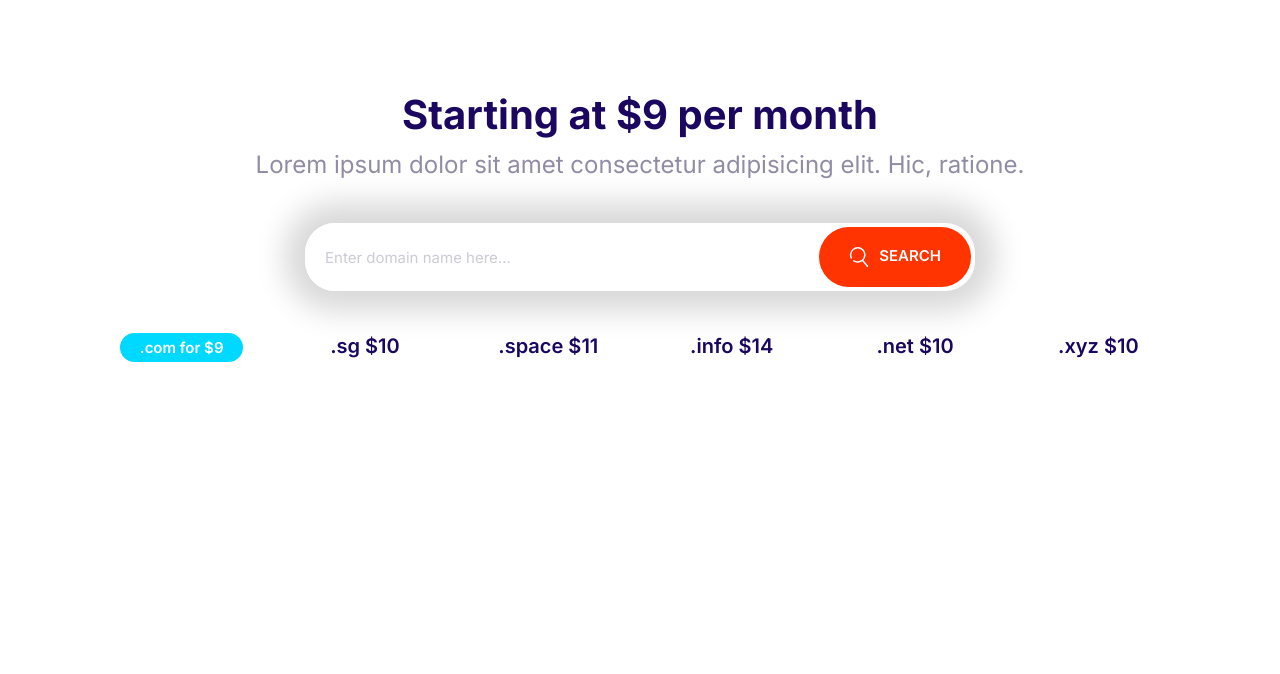
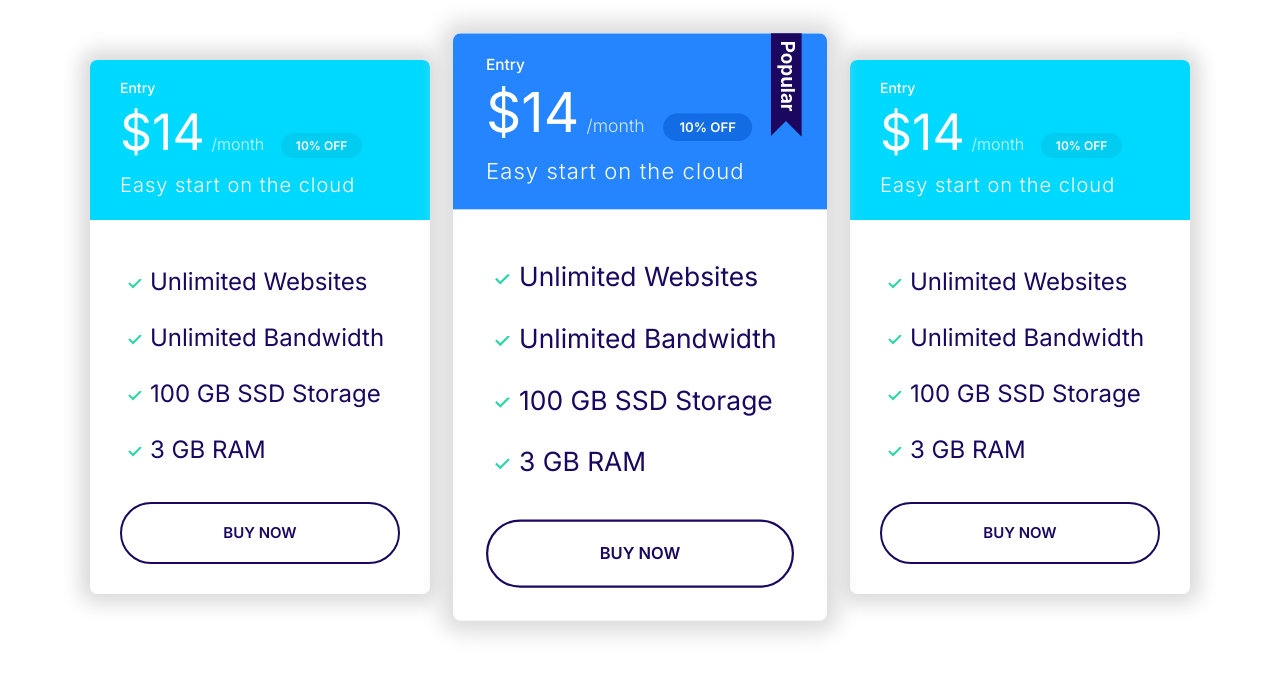
Before and after one commit to Klemen03/My-First-Website, a plain HTML site: page index.html in a window 1280 px wide. Drawn offline with Linux system fonts and the light colour scheme.

Commit message:
Build the plans block component.

```diff
--- a/css/styles.css
+++ b/css/styles.css
@@ -327,7 +327,15 @@ a {
   background: #02cdf1;
 }
 
+.card--primary .badge--primary {
+  background: #126de4;
+}
+
 /* Plans */
+.plan {
+  transition: transform 0.2s ease-out;
+}
+
 .plan__name {
   color: #fff;
   margin: 0;
@@ -357,6 +365,10 @@ a {
   margin-bottom: 2rem;
 }
 
+.plan--popular {
+  transform: scale(1.1);
+}
+
 .plan--popular .card__header {
   position: relative;
 }
@@ -368,6 +380,14 @@ a {
   position: absolute;
   top: -6px;
   right: 5%;
+}
+
+.plan:hover {
+  transform: scale(1.05);
+}
+
+.plan--popular:hover {
+  transform: scale(1.15);
 }
 
 @media screen and (min-width: 1024px) {
@@ -722,3 +742,13 @@ a {
     grid-template-columns: repeat(auto-fit, minmax(10rem, 1fr));
   }
 }
+
+/* Plans Block */
+.block-plans .grid {
+  gap: 8rem 4rem;
+}
+
+.block-plans .card {
+  max-width: 500px;
+  margin: 0 auto;
+}
--- a/index.html
+++ b/index.html
@@ -14,33 +14,69 @@
     <link rel="stylesheet" href="./css/styles.css" />
   </head>
   <body>
-    <section class="block container block-domain">
-      <header class="block__header">
-        <h2>Starting at $9 per month</h2>
-        <p>
-          Lorem ipsum dolor sit amet consectetur adipisicing elit. Hic, ratione.
-        </p>
-      </header>
-      <div class="input-group">
-        <input
-          type="text"
-          class="input"
-          placeholder="Enter domain name here..."
-        />
-        <button class="btn btn--accent">
-          <svg class="icon icon--white">
-            <use xlink:href="images/customsprite.svg#search"></use></svg
-          >Search
-        </button>
+    <section class="block container block-plans">
+      <div class="grid grid--1x3">
+        <div class="plan">
+          <div class="card card--secondary">
+            <header class="card__header">
+              <h3 class="plan__name">Entry</h3>
+              <span class="plan__price">$14</span>
+              <span class="plan__billing-cycle">/month</span>
+              <span class="badge badge--secondary badge--small">10% OFF</span>
+              <span class="plan__description">Easy start on the cloud</span>
+            </header>
+            <div class="card__body">
+              <ul class="list list--tick">
+                <li class="list__item">Unlimited Websites</li>
+                <li class="list__item">Unlimited Bandwidth</li>
+                <li class="list__item">100 GB SSD Storage</li>
+                <li class="list__item">3 GB RAM</li>
+              </ul>
+              <button class="btn btn--outline btn--block">Buy now</button>
+            </div>
+          </div>
+        </div>
+        <div class="plan plan--popular">
+          <div class="card card--primary">
+            <header class="card__header">
+              <h3 class="plan__name">Entry</h3>
+              <span class="plan__price">$14</span>
+              <span class="plan__billing-cycle">/month</span>
+              <span class="badge badge--primary badge--small">10% OFF</span>
+              <span class="plan__description">Easy start on the cloud</span>
+            </header>
+            <div class="card__body">
+              <ul class="list list--tick">
+                <li class="list__item">Unlimited Websites</li>
+                <li class="list__item">Unlimited Bandwidth</li>
+                <li class="list__item">100 GB SSD Storage</li>
+                <li class="list__item">3 GB RAM</li>
+              </ul>
+              <button class="btn btn--outline btn--block">Buy now</button>
+            </div>
+          </div>
+        </div>
+        <div class="plan">
+          <div class="card card--secondary">
+            <header class="card__header">
+              <h3 class="plan__name">Entry</h3>
+              <span class="plan__price">$14</span>
+              <span class="plan__billing-cycle">/month</span>
+              <span class="badge badge--secondary badge--small">10% OFF</span>
+              <span class="plan__description">Easy start on the cloud</span>
+            </header>
+            <div class="card__body">
+              <ul class="list list--tick">
+                <li class="list__item">Unlimited Websites</li>
+                <li class="list__item">Unlimited Bandwidth</li>
+                <li class="list__item">100 GB SSD Storage</li>
+                <li class="list__item">3 GB RAM</li>
+              </ul>
+              <button class="btn btn--outline btn--block">Buy now</button>
+            </div>
+          </div>
+        </div>
       </div>
-      <ul class="list block-domain__prices">
-        <li><span class="badge badge--secondary">.com for $9</span></li>
-        <li>.sg $10</li>
-        <li>.space $11</li>
-        <li>.info $14</li>
-        <li>.net $10</li>
-        <li>.xyz $10</li>
-      </ul>
     </section>
     <script src="js/main.js"></script>
   </body>
```
Also changed, not shown: components/blocks.html (+5 -6 lines), components/card.html (+4 -6 lines), components/grids.html (+2 -2 lines), components/plans.html (+0 -2 lines), components/plansBlock.html (added, +64 -0 lines).
